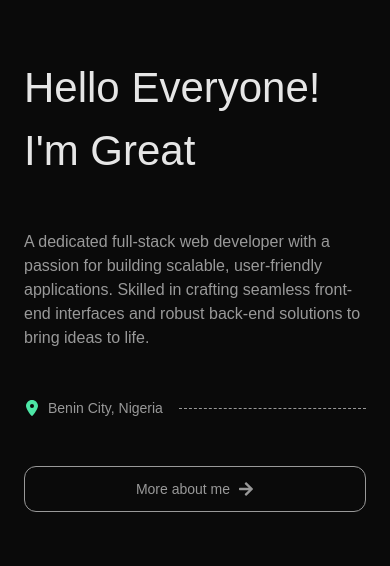
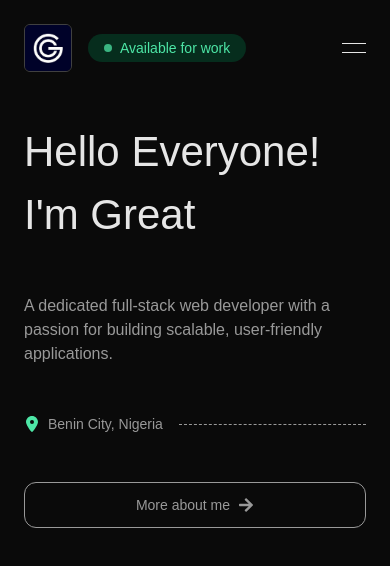
Before and after one commit to greatochuko/portfolio, a Next.js app: page / in a window 390 px wide. Shown: the top 566 px of the page. Built offline with nearby package versions, Linux system fonts and the light colour scheme; a web font is replaced by a local one.

Commit message:
Create main header component

```diff
--- a/app/globals.css
+++ b/app/globals.css
@@ -13,6 +13,7 @@
     -ms-overflow-style: none; /* Internet Explorer 10+ */
     scrollbar-width: none; /* Firefox */
   }
+
   .no-scrollbar::-webkit-scrollbar {
     display: none; /* Safari and Chrome */
   }
--- a/app/layout.tsx
+++ b/app/layout.tsx
@@ -2,6 +2,7 @@ import type { Metadata } from "next";
 import { Funnel_Display } from "next/font/google";
 import "./globals.css";
 import Sidebar from "@/components/Sidebar";
+import Header from "@/components/Header";
 
 const funnelDisplay = Funnel_Display({ subsets: ["latin"], weight: "400" });
 
@@ -21,7 +22,8 @@ export default function RootLayout({
       <body
         className={`${funnelDisplay.className} bg-background text-foreground antialiased`}
       >
-        <main className="flex">
+        <main className="flex flex-col min-[820px]:flex-row">
+          <Header />
           <Sidebar />
           <div className="mx-auto max-w-7xl flex-1 p-6 sm:p-12">{children}</div>
         </main>
--- a/app/page.tsx
+++ b/app/page.tsx
@@ -2,7 +2,7 @@ import AboutSection from "@/components/AboutSection";
 
 export default function Home() {
   return (
-    <div className="flex flex-col gap-12 py-8">
+    <div className="flex flex-col gap-12 py-0">
       <AboutSection />
     </div>
   );
--- a/components/AboutSection.tsx
+++ b/components/AboutSection.tsx
@@ -13,9 +13,7 @@ export default function AboutSection() {
       </h1>
       <p className="max-w-2xl text-accent-gray">
         A dedicated full-stack web developer with a passion for building
-        scalable, user-friendly applications. Skilled in crafting seamless
-        front-end interfaces and robust back-end solutions to bring ideas to
-        life.
+        scalable, user-friendly applications.
       </p>
       <div className="flex flex-wrap items-center gap-4 text-sm text-accent-gray">
         <p className="flex items-center gap-2">
--- /dev/null
+++ b/components/Header.tsx
@@ -0,0 +1,81 @@
+"use client";
+
+import Image from "next/image";
+import React, { useState } from "react";
+import logo from "@/public/logo.png";
+import Link from "next/link";
+import { usePathname } from "next/navigation";
+import { navLinks, socialLinks } from "./Sidebar";
+
+export default function Header() {
+  const pathname = usePathname();
+
+  const [dropdown, setDropdown] = useState(false);
+
+  return (
+    <>
+      <div className="z-20 flex items-center gap-4 bg-background p-6 min-[820px]:hidden">
+        <Image
+          src={logo}
+          alt="Logo"
+          className="h-12 w-12 rounded-md border border-neutral-700"
+        />
+        <p className="flex-center gap-2 rounded-full bg-accent-green-200 px-4 py-1 text-sm text-accent-green-100">
+          <span className="h-2 w-2 animate-pulse rounded-full bg-accent-green-100"></span>{" "}
+          Available for work
+        </p>
+        <div
+          className="ml-auto flex h-6 w-6 flex-col justify-evenly"
+          onClick={() => setDropdown(!dropdown)}
+          role="button"
+        >
+          <hr
+            className={`border-foreground duration-300 ${dropdown ? "translate-y-1 -rotate-45" : ""}`}
+          />
+          <hr
+            className={`border-foreground duration-300 ${dropdown ? "-translate-y-1 rotate-45" : ""}`}
+          />
+        </div>
+      </div>
+
+      <div
+        className={`fixed left-0 top-0 flex h-full w-full flex-col bg-background p-6 pt-24 text-sm duration-300 min-[820px]:hidden ${dropdown ? "visible scale-100 opacity-100" : "invisible scale-95 opacity-0"}`}
+      >
+        <nav className="flex flex-col gap-2">
+          {navLinks.map((navLink) => (
+            <Link
+              key={navLink.name}
+              href={navLink.href}
+              className={`group flex items-center gap-4 rounded-lg p-3 px-4 text-sm duration-300 ${
+                pathname.startsWith(navLink.href)
+                  ? "bg-muted font-medium text-foreground"
+                  : "text-accent-gray hover:text-accent-green-100"
+              }`}
+            >
+              <navLink.icon
+                className={`h-4 w-4 duration-300 ${
+                  pathname.startsWith(navLink.href)
+                    ? ""
+                    : "group-hover:scale-125 group-hover:text-accent-green-100"
+                }`}
+              />
+              <span className="hidde lg:inline">{navLink.name}</span>
+            </Link>
+          ))}
+        </nav>
+        <div className="mt-auto flex items-center justify-between">
+          {socialLinks.map((socialLink, i) => (
+            <Link
+              key={i}
+              href={socialLink.href}
+              className="group flex w-fit items-center gap-2 p-3 text-accent-gray duration-300 lg:justify-center"
+            >
+              <socialLink.icon className="h-4 w-4 text-accent-gray duration-300 group-hover:scale-125 group-hover:text-accent-green-100" />
+              <span className="max-[480px]:hidden">{socialLink.name}</span>
+            </Link>
+          ))}
+        </div>
+      </div>
+    </>
+  );
+}
--- a/components/Sidebar.tsx
+++ b/components/Sidebar.tsx
@@ -12,7 +12,7 @@ import { IoMdMail } from "react-icons/io";
 import { FaFileDownload, FaGithub, FaLinkedin } from "react-icons/fa";
 import { FaXTwitter } from "react-icons/fa6";
 
-const navLinks = [
+export const navLinks = [
   {
     name: "Home",
     href: "/",
@@ -45,7 +45,7 @@ const navLinks = [
   },
 ];
 
-const socialLinks = [
+export const socialLinks = [
   {
     href: "https://linkedin.com/in/greatochuko",
     icon: FaLinkedin,
@@ -72,12 +72,12 @@ export default function Sidebar() {
   const pathname = usePathname();
 
   return (
-    <div className="no-scrollbar sticky top-0 hidden h-dvh flex-col gap-12 overflow-y-auto border-r border-neutral-700 p-6 min-[820px]:flex lg:p-12">
+    <div className="no-scrollbar sticky top-0 hidden h-dvh flex-col gap-12 overflow-y-auto border-r border-neutral-700 p-6 min-[820px]:flex lg:px-12">
       <div className="flex flex-col gap-3">
         <Image
           src={logo}
           alt="logo"
-          className="h-32 w-32 rounded-xl border border-neutral-700 lg:h-48 lg:w-48"
+          className="h-32 w-32 rounded-xl border border-neutral-700 object-cover lg:h-48 lg:w-48"
         />
         <p className="flex-center gap-2 rounded-full bg-accent-green-200 px-4 py-1 text-sm text-accent-green-100">
           <span className="h-2 w-2 animate-pulse rounded-full bg-accent-green-100"></span>{" "}
@@ -111,9 +111,9 @@ export default function Sidebar() {
           <Link
             key={i}
             href={socialLink.href}
-            className="group flex items-center gap-2 p-4 duration-300 hover:scale-125 lg:justify-center"
+            className="group flex items-center gap-2 p-3 text-sm text-accent-gray duration-300 lg:justify-center"
           >
-            <socialLink.icon className="h-4 w-4 text-accent-gray duration-300 group-hover:text-accent-green-100" />
+            <socialLink.icon className="h-4 w-4 text-accent-gray duration-300 group-hover:scale-125 group-hover:text-accent-green-100" />
             <span className="lg:hidden">{socialLink.name}</span>
           </Link>
         ))}
```
